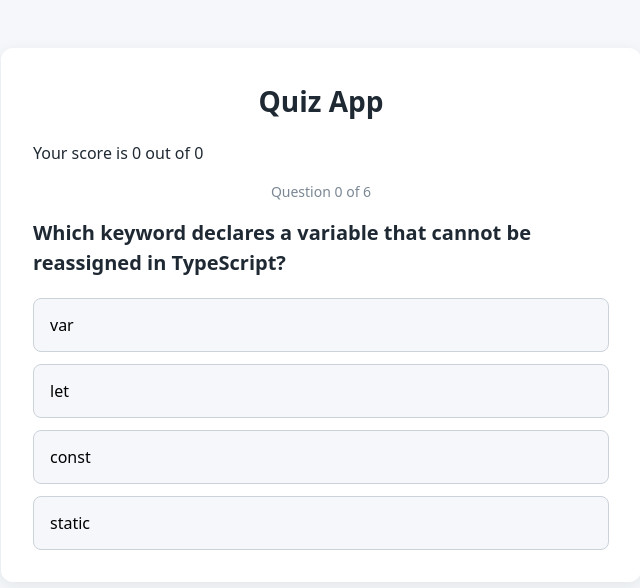
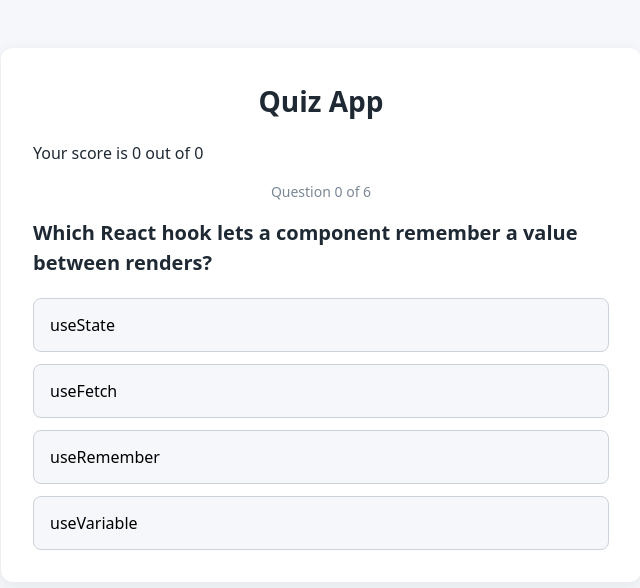
Before and after one commit to buildertrend/dev-interns-intro-to-frontend-2026, a React (Vite) app: page / in a window 1280 px wide. Shown: the top 588 px of the page, without its empty margins (319-959 px from the left). Built offline with nearby package versions, Linux system fonts and the light colour scheme.

Commit message:
Local storage, random quiz order

```diff
--- a/src/App.tsx
+++ b/src/App.tsx
@@ -35,6 +35,17 @@ function App() {
         setCorrectCount(0);
     }
 
+    // Fisher-Yates shuffle algorithm to randomize the order of questions and options per google
+    function shuffleArray(array) {
+        const arr = [...array];
+        for (let i = arr.length - 1; i > 0; i--) {
+            // eslint-disable-next-line react-hooks/purity
+            const j = Math.floor(Math.random() * (i + 1));
+            [arr[i], arr[j]] = [arr[j], arr[i]];
+        }
+        return arr;
+    }
+    const randomQuestions = shuffleArray(questions);
 
     useEffect(() => {
         alert("Quiz Started");
@@ -47,6 +58,13 @@ function App() {
     }, [questionCount]);
 
 
+    useEffect(() => {
+        const highScoreString = localStorage.getItem("highScore");
+        const highScoreInt = highScoreString ? parseInt(highScoreString) : 0;
+        if (correctCount > highScoreInt) {
+            localStorage.setItem("highScore", correctCount.toString());
+        }
+    }, [correctCount]);
 
     return (
     <main className="quiz">
@@ -54,11 +72,11 @@ function App() {
             <Scoreboard correctAnswers={correctCount} runningTotalQuestions={questionCount} />
             {questionCount < questions.length ? (
                 <>
-                    <p className="progress">Question {questionCount} of {questions.length}</p>
-                    <QuestionCard question={questions[questionCount]} handleNextQuestion={handleNextQuestion} />
+                    <p className="progress">Question {questionCount} of {randomQuestions.length}</p>
+                    <QuestionCard question={randomQuestions[questionCount]} handleNextQuestion={handleNextQuestion} />
               </>
           ) : (
-                <Results correctAnswers={correctCount} totalQuestions={questions.length} handleRestartQuiz={handleRestartQuiz} />
+                <Results correctAnswers={correctCount} totalQuestions={randomQuestions.length} handleRestartQuiz={handleRestartQuiz} />
           )
           }
     </main>
```
